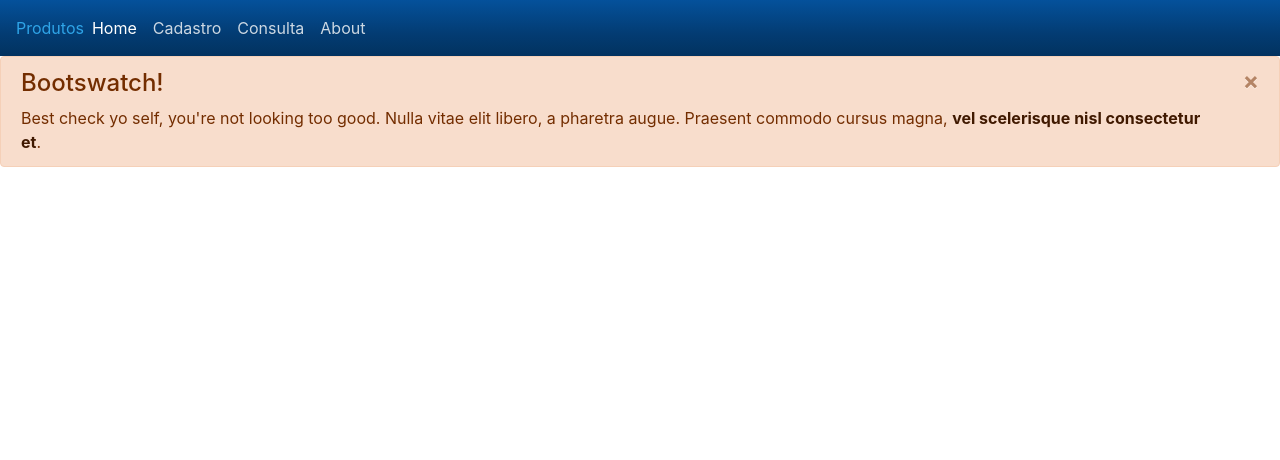
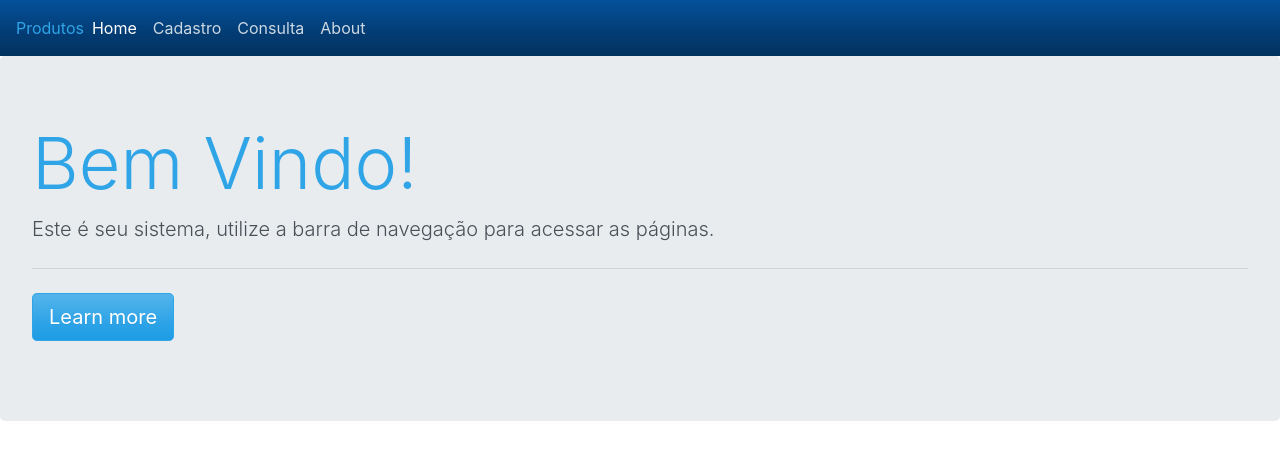
Before and after one commit to alextalha/curso-react-2020, a React (Create React App) app: page / in a window 1280 px wide. Shown: the top 460 px of the page. Built offline with nearby package versions, Linux system fonts and the light colour scheme.

Commit message:
component de home do boostrap

```diff
--- a/src/App.js
+++ b/src/App.js
@@ -1,14 +1,11 @@
 import  React, { Fragment }  from 'react';
 import NavBar from "./components/navbar"
+import Home from "./views/home"
  function App(props){
   return(
     <Fragment>
       <NavBar />
-    <div className="alert alert-dismissible alert-warning">
-    <button type="button" className="close" data-dismiss="alert">&times;</button>
-    <h4 className="alert-heading">Bootswatch!</h4>
-    <p className="mb-0">Best check yo self, you're not looking too good. Nulla vitae elit libero, a pharetra augue. Praesent commodo cursus magna, <a href="#" className="alert-link">vel scelerisque nisl consectetur et</a>.</p>
-  </div>
+    <Home />
 </Fragment>
   )
 }
--- /dev/null
+++ b/src/views/home.js
@@ -0,0 +1,21 @@
+import React from 'react'
+
+
+function Home(){
+    return(
+        <>
+    <div className="jumbotron">
+        <h1 className="display-3">Bem Vindo!</h1>
+        <p className="lead">Este é seu sistema, utilize a barra de navegação para acessar as páginas.</p>
+        <hr className="my-4" />
+        <p className="lead">
+            <a className="btn btn-primary btn-lg" href="#" role="button">Learn more</a>
+        </p>
+    </div>
+    </>
+    )
+}
+
+
+
+export default Home
```
